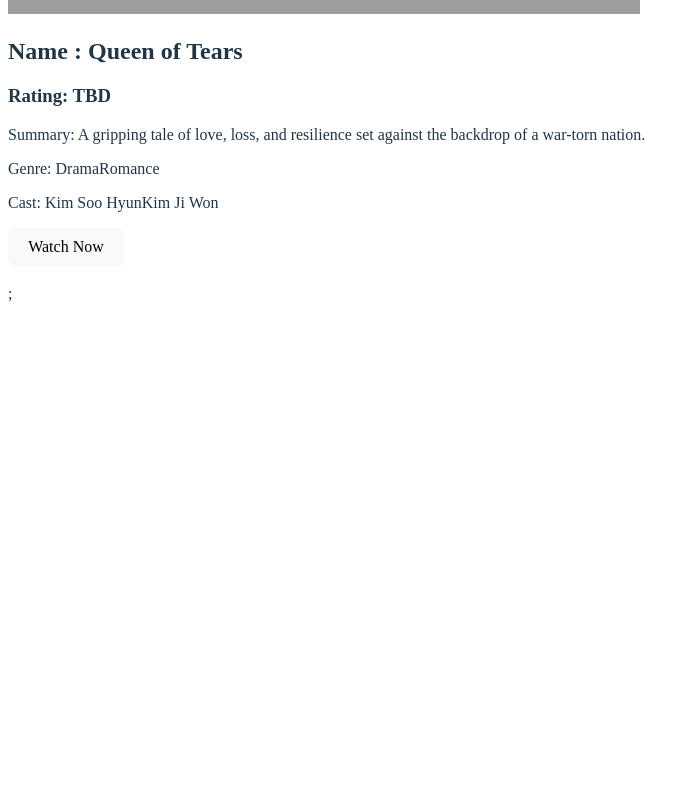
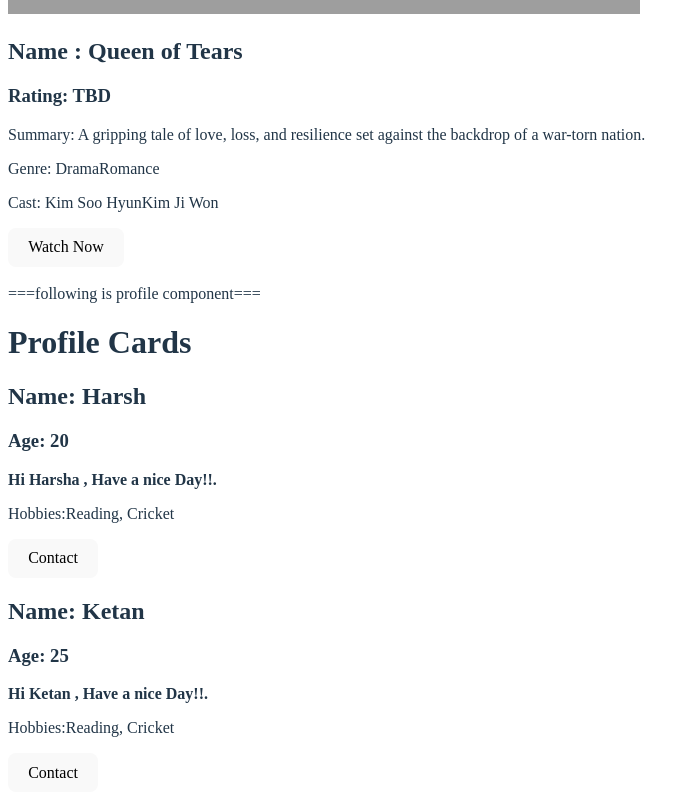
Before and after one commit to Bhondaveharshada/React_Learning, a React (Vite) app: page / in a window 1280 px wide. Shown: the part 4936-5736 px from the top of the page, without its empty margins (0-700 px from the left). Before the commit the page ends 5247 px from the top, so only its background shows below. Built offline with nearby package versions, Linux system fonts and the light colour scheme.

Commit message:
passing jsx as props

```diff
--- a/src/components/NetflixSeries.jsx
+++ b/src/components/NetflixSeries.jsx
@@ -8,12 +8,13 @@ export const NetflixSeries = ()=>{
           return (
             <SeriesCards key={curElem.id} data ={curElem}/>
           )
-      })};
+      })} ===following is profile component===
 
      </div>
 
 
+
     )
-  };
+  }
 
 //export default NetflixSeries;
--- /dev/null
+++ b/src/components/Profile.jsx
@@ -0,0 +1,45 @@
+export function Profile() {
+  return (
+    <div>
+      <h1>Profile Cards</h1>
+      <ProfileCard
+        name="Harsh"
+        age={20}
+        greeting={
+          <div>
+            <strong>Hi Harsha , Have a nice Day!!.</strong>
+          </div>
+        }
+      >
+        <p>Hobbies:Reading, Cricket</p>
+        <button>Contact</button>
+      </ProfileCard>
+
+
+      <ProfileCard
+        name="Ketan"
+        age={25}
+        greeting={
+          <div>
+            <strong>Hi Ketan , Have a nice Day!!.</strong>
+          </div>
+        }
+      >
+        <p>Hobbies:Reading, Cricket</p>
+        <button>Contact</button>
+      </ProfileCard>
+    </div>
+  );
+};
+
+
+function ProfileCard(props){
+    return(
+        <>
+        <h2>Name: {props.name}</h2>
+        <h3>Age: {props.age}</h3>
+        <p>{props.greeting}</p>
+        <div>{props.children}</div>
+        </>
+    )
+}
--- a/src/main.jsx
+++ b/src/main.jsx
@@ -3,6 +3,7 @@ import { createRoot } from 'react-dom/client'
 import './index.css'
 //import App from './App.jsx'
 import { App2 } from './App.jsx'
+import { Profile } from './components/Profile.jsx'
 //import AdditionOfNumbers from './components/AddOfNumbers.jsx'
 
 createRoot(document.getElementById('root')).render(
@@ -10,5 +11,8 @@ createRoot(document.getElementById('root')).render(
    {/*  <App /> */}
     <App2/>
    {/*  <AdditionOfNumbers/> */}
+   <Profile/>
   </StrictMode>,
+
+
 )
```
